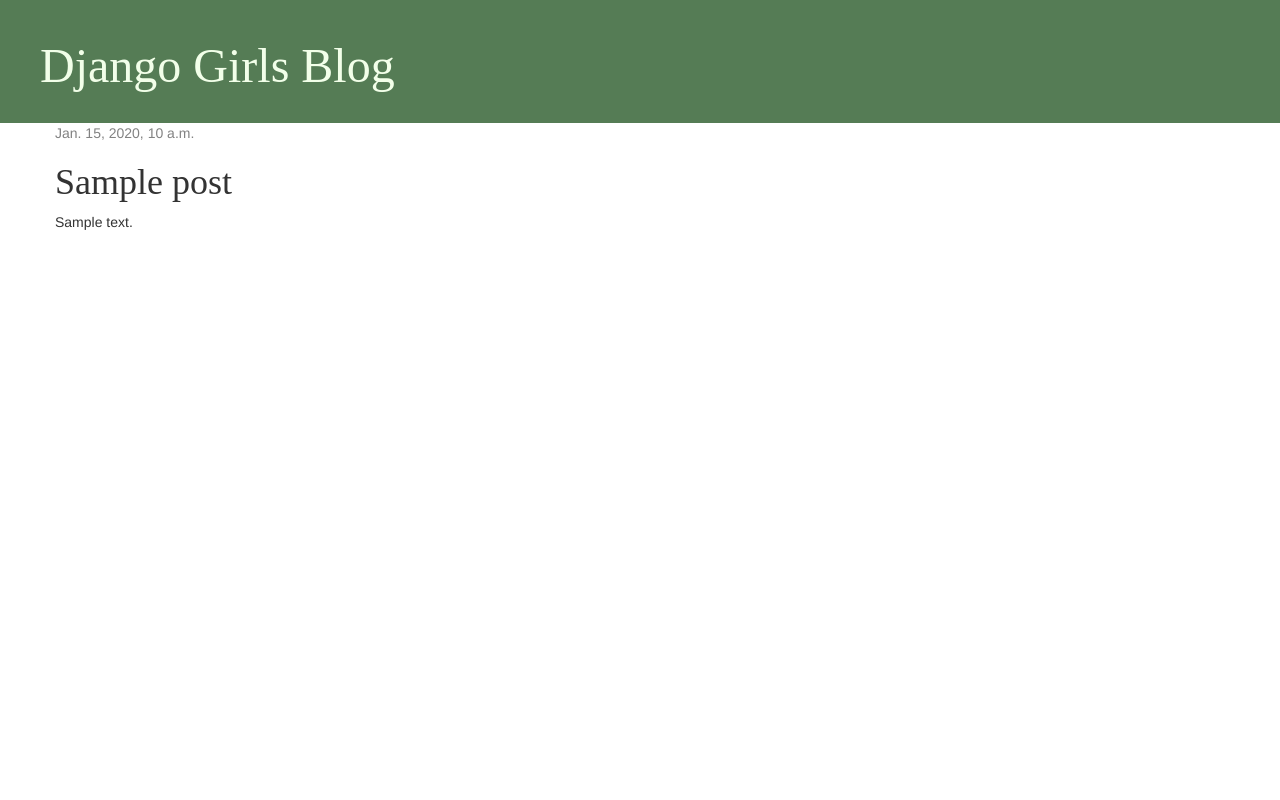
After one commit to kykyung/django-first-blog, a Django app: template blog/templates/blog/post_detail.html in a window 1280 px wide. The commit adds this page. Run offline with Django 3.2, Linux system fonts and the light colour scheme; the template is opened without the code that fills it: most values are stand-ins (such as "Sample title", 1, 10 or a date in 2020); some libraries are stand-ins or nearby versions; some web fonts are replaced.

Commit message:
View, Template 추가

```diff
--- /dev/null
+++ b/blog/static/css/blog.css
@@ -0,0 +1,53 @@
+@font-face {
+    font-family: 'SBAggroB';
+    src: url('https://cdn.jsdelivr.net/gh/projectnoonnu/noonfonts_2108@1.1/SBAggroB.woff') format('woff');
+    font-weight: normal;
+    font-style: normal;
+}
+
+.page_header{
+    background-color: #557C55;
+    margin-top: 0;
+    padding: 20px 20px 20px 40px;
+}
+
+.page_header h1, .page_header h1 a, .page_header h1 a:visited, .page_header h1 a:active{
+    color:#F2FFE9;
+    font-size: 36pt;
+    text-decoration: none;
+}
+
+.content{
+    margin-left: 40px;
+}
+
+h1, h2, h3, h4{
+    font-family: 'SBAggroB';
+}
+
+.date {
+    color:#828282;
+}
+
+.save{
+    float:right;
+}
+
+.post-form textarea, .post-form input{
+    width:100%;
+}
+
+.top-menu, .top-menu:hover, .top-menu:visited{
+    color:#F2FFE9;
+    float:right;
+    font-size: 26pt;
+    margin-right: 20px;
+}
+
+.post{
+    margin-bottom: 70px;
+}
+
+.post h1 a, .post h1 a:visited{
+    color:#000000;
+}
--- /dev/null
+++ b/blog/templates/blog/base.html
@@ -0,0 +1,22 @@
+{% load static %}
+<html>
+    <head>
+        <title>Django Girls blog</title>
+        <link rel="stylesheet" href="//maxcdn.bootstrapcdn.com/bootstrap/3.2.0/css/bootstrap.min.css">
+        <link rel="stylesheet" href="//maxcdn.bootstrapcdn.com/bootstrap/3.2.0/css/bootstrap-theme.min.css">
+        <link rel="stylesheet" href="{% static 'css/blog.css' %}">
+    </head>
+    <body>
+        <div class="page_header">
+            <h1><a href="/">Django Girls Blog</a></h1>
+        </div>
+        <div class="content container">
+            <div class="row">
+                <div class="col-md-8">
+                    {% block content %}
+                    {% endblock%}
+                </div>
+            </div>
+        </div>
+    </body>
+</html>
--- /dev/null
+++ b/blog/templates/blog/post_detail.html
@@ -0,0 +1,13 @@
+{% extends 'blog/base.html' %}
+
+{% block content %}
+    <div class="post">
+        {% if post.published_date %}
+        <div class="date">
+            {{post.published_date}}
+        </div>
+        {% endif %}
+        <h1>{{post.title}}</h1>
+        <p>{{post.text|linebreaksbr}}</p>
+    </div>
+{% endblock %}
--- a/blog/urls.py
+++ b/blog/urls.py
@@ -1,4 +1,7 @@
 from django.urls import path
 from . import views
 
-urlpatterns=[path('',views.post_list, name='post_list'),]
+urlpatterns=[
+    path('',views.post_list, name='post_list'),
+    path('post/<int:pk>', views.post_detail, name='post_detail'),
+    ]
--- a/blog/views.py
+++ b/blog/views.py
@@ -1,7 +1,11 @@
-from django.shortcuts import render
+from django.shortcuts import render, get_object_or_404
 from .models import Post
 from django.utils import timezone
 
 def post_list(request):
     posts = Post.objects.filter(published_date__lte=timezone.now()).order_by('published_date')
     return render(request,'blog/post_list.html',{'posts':posts})
+
+def post_detail(request, pk):
+    post = get_object_or_404(Post, pk=pk)
+    return render(request, 'blog/post_detail.html',{'post':post})
```
Also changed, not shown: blog/templates/blog/post_list.html (+10 -18 lines).
